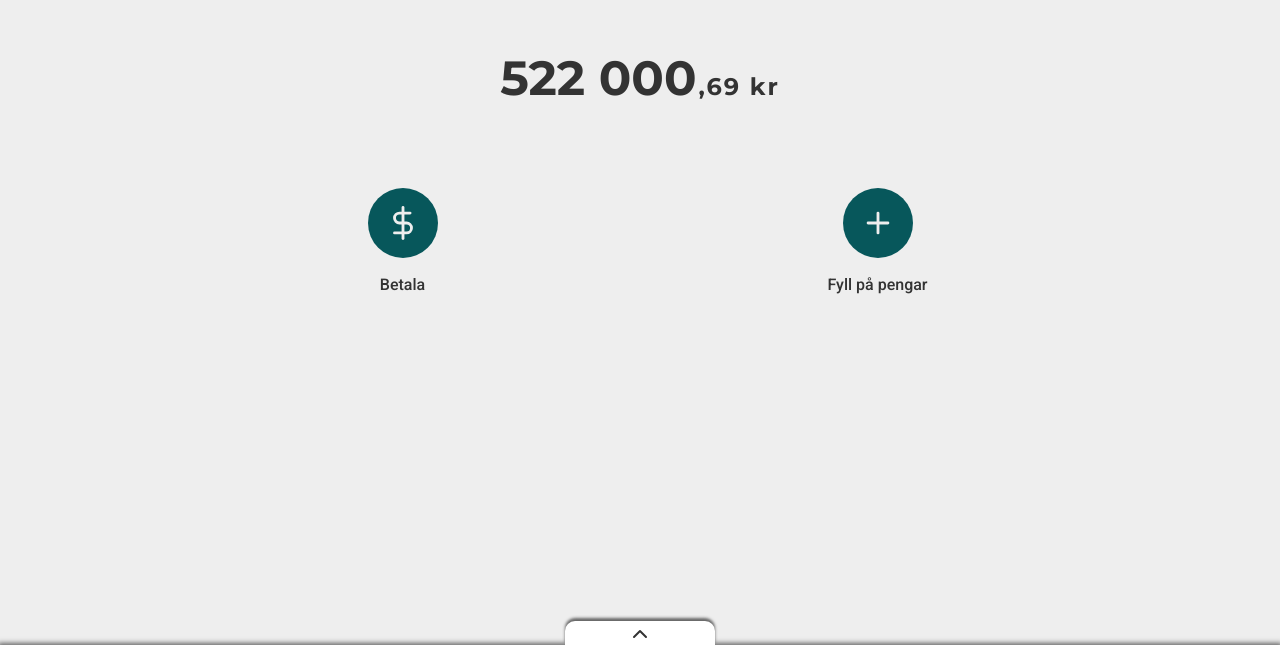
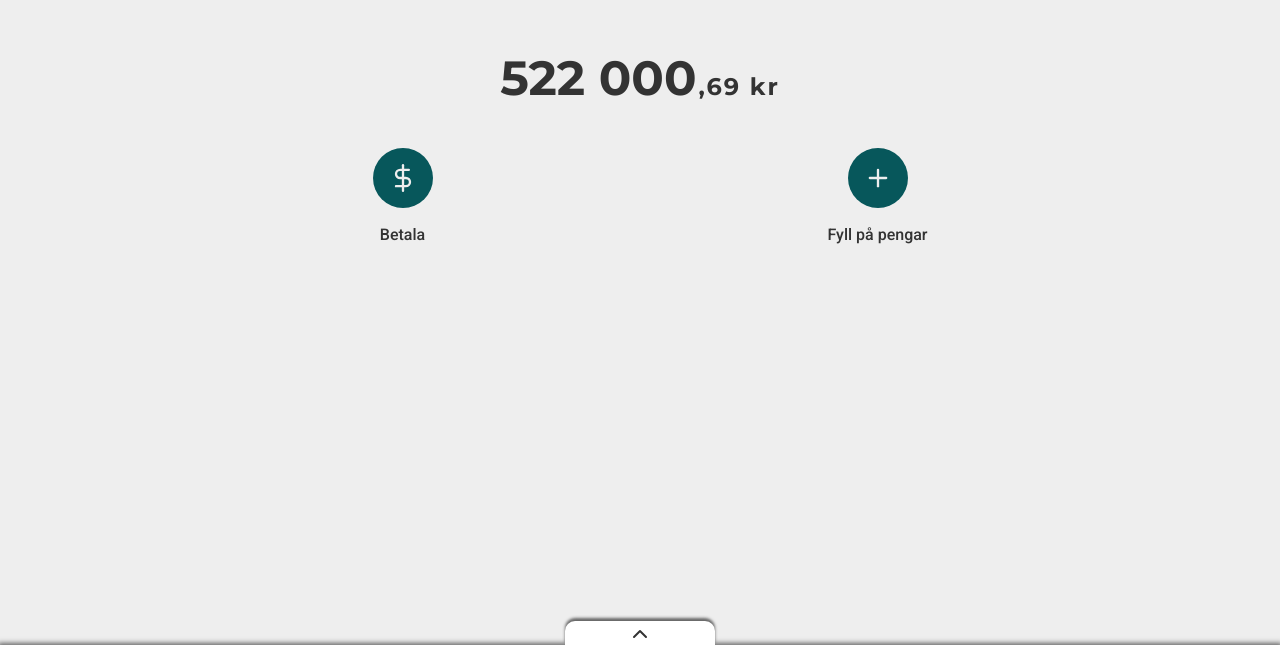
Before and after one commit to teeboteebo/pooff, a React (Create React App) app: page / in a window 1280 px wide. Shown: the part 130-800 px from the top of the page. Built offline with nearby package versions, Linux system fonts and the light colour scheme.

Commit message:
smaller buttons startpage

```diff
--- a/src/components/TopUp/index.js
+++ b/src/components/TopUp/index.js
@@ -23,7 +23,7 @@ const TopUp = (props) => {
       className={props.toggle ? "top-up-container open" : "top-up-container"}
     >
       <h2 className="page-title">Fyll på pengar</h2>
-      <button className="close-btn" onClick={props.clickHandler}><X size="34" /></button>
+      <button className="close-btn" onClick={props.clickHandler}><X size="28" /></button>
       <form onSubmit={postTopUp}>
         <input
           name="amount"
--- a/src/components/TopUp/styles.scss
+++ b/src/components/TopUp/styles.scss
@@ -44,8 +44,8 @@
     color: var(--headerBackground);
     border-radius: 1000px;
     border: none;
-    height: 70px;
-    width: 70px;
+    height: 60px;
+    width: 60px;
     right: 20px;
     bottom: 20px;
   }
--- a/src/views/StartPage/index.js
+++ b/src/views/StartPage/index.js
@@ -25,11 +25,11 @@ const StartPage = () => {
         </h2>
         <Row className="buttons">
           <Col xs={{ size: "5", offset: 1 }}>
-            <button className="pay-btn"><DollarSign size="34" /></button>
+            <button className="pay-btn"><DollarSign size="28" /></button>
             <p>Betala</p>
           </Col>
           <Col xs="5">
-            <button onClick={() => setTopUpToggle(true)}className="top-up-btn"><Plus size="34" /></button>
+            <button onClick={() => setTopUpToggle(true)}className="top-up-btn"><Plus size="28" /></button>
             <p>Fyll på pengar</p>
           </Col>
         </Row>
--- a/src/views/StartPage/styles.scss
+++ b/src/views/StartPage/styles.scss
@@ -4,6 +4,7 @@
     .page-title {
       margin-top: 120px;
       font-size: 48px;
+      margin-bottom: 40px;
       .amount-decimal {
         font-size: 24px;
         letter-spacing: 2px;
@@ -17,8 +18,8 @@
         color: var(--background);
         border: none;
         border-radius: 1000px;
-        width: 70px;
-        height: 70px;
+        width: 60px;
+        height: 60px;
       }
       p {
         font-weight: 500;
```
